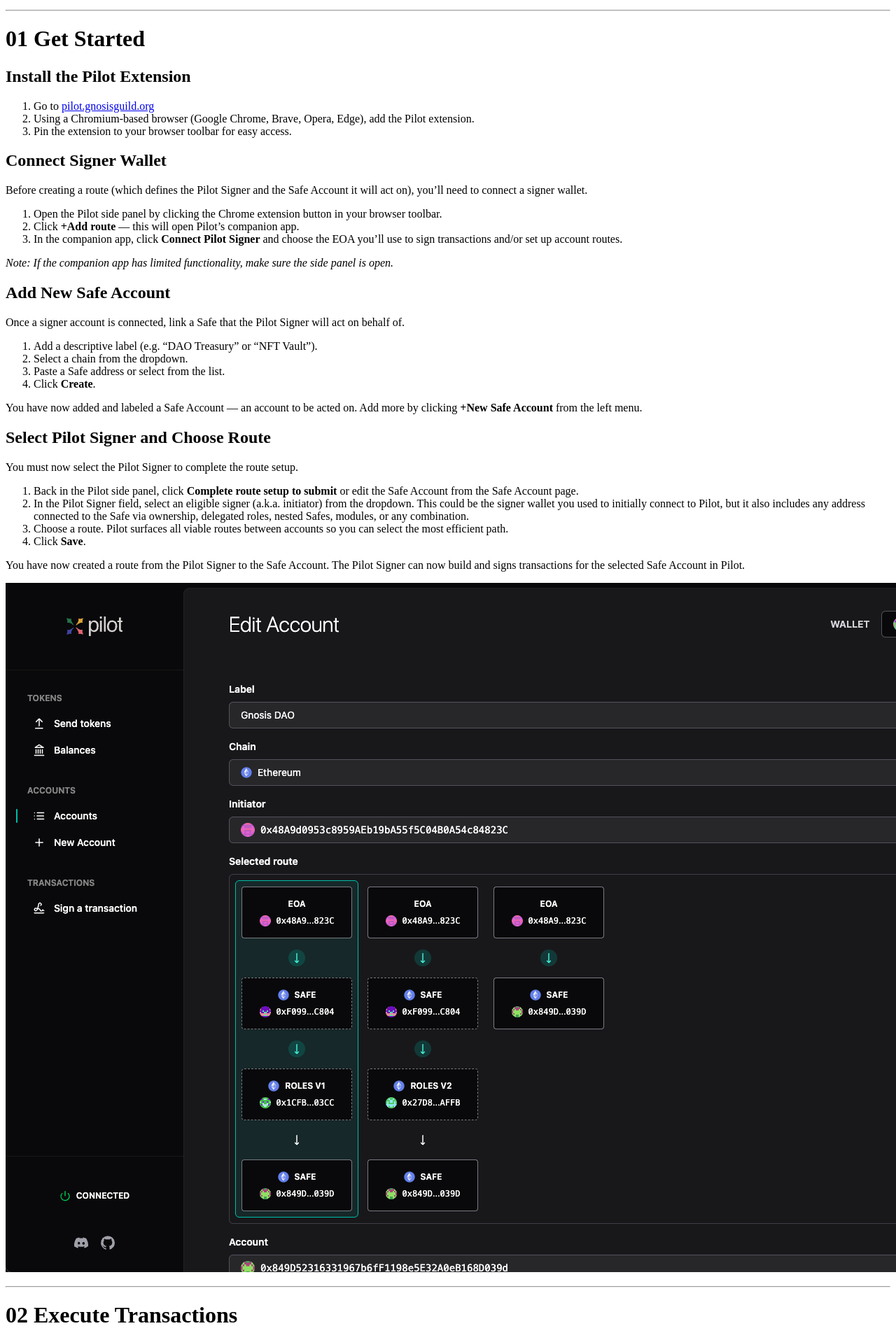
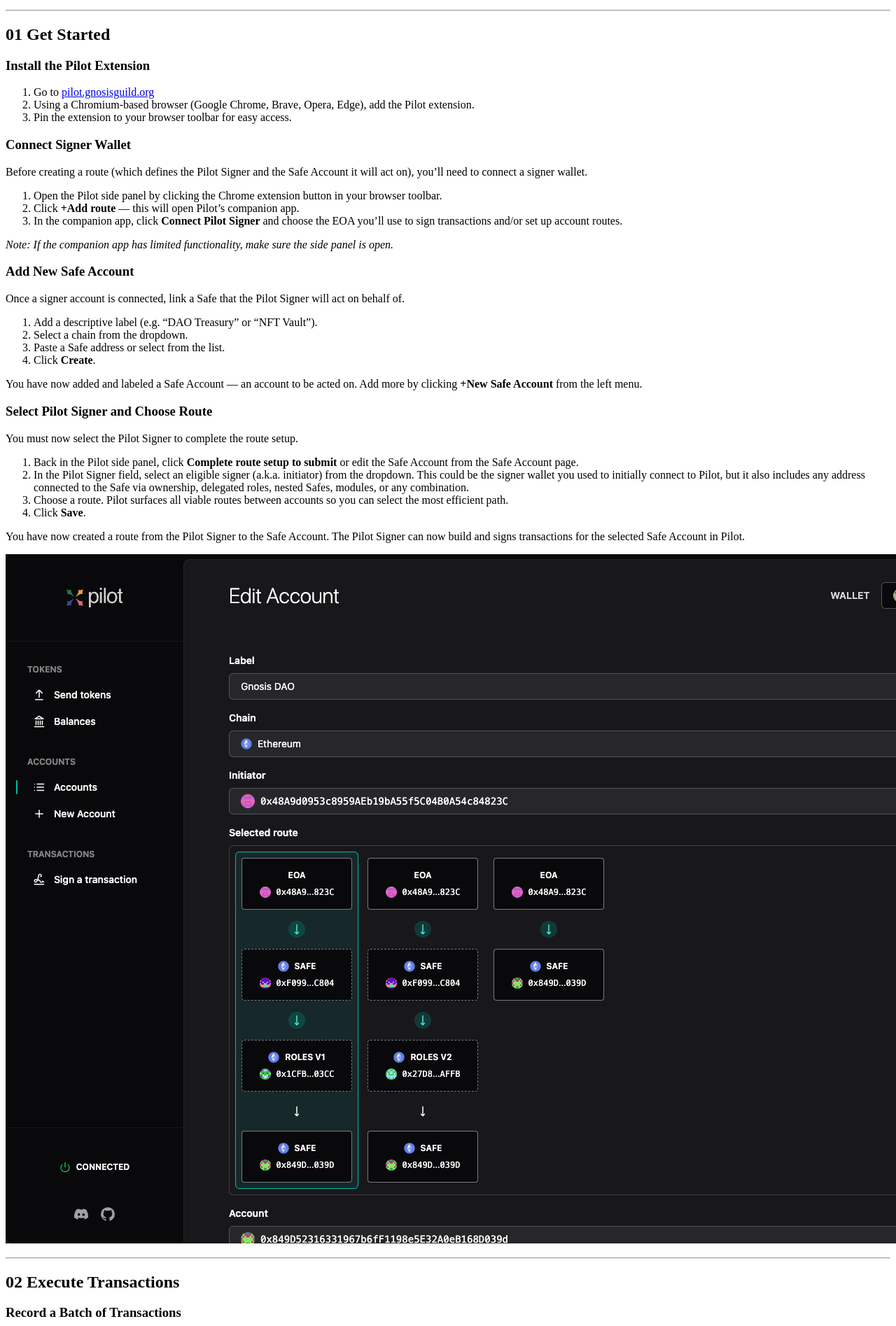
Before and after one commit to gnosisguild/zodiac-wiki, a Next.js app: page /documentation/pilot-extension/pilot-extension-member-tutorial in a window 1280 px wide. Shown: the part 665-2560 px from the top of the page at 70% size. Built offline with nearby package versions, Linux system fonts and the light colour scheme.

Commit message:
Update pilot-extension-member-tutorial.mdx

```diff
--- a/pages/documentation/pilot-extension/pilot-extension-member-tutorial.mdx
+++ b/pages/documentation/pilot-extension/pilot-extension-member-tutorial.mdx
@@ -24,15 +24,15 @@ Designed to streamline treasury, governance, and DeFi workflows, Pilot reduces r
 
 ---
 
-# 01 Get Started
+## 01 Get Started
 
-## Install the Pilot Extension
+### Install the Pilot Extension
 
 1. Go to [pilot.gnosisguild.org](http://pilot.gnosisguild.org/)
 2. Using a Chromium-based browser (Google Chrome, Brave, Opera, Edge), add the Pilot extension.
 3. Pin the extension to your browser toolbar for easy access.
 
-## Connect Signer Wallet
+### Connect Signer Wallet
 
 Before creating a route (which defines the Pilot Signer and the Safe Account it will act on), you’ll need to connect a signer wallet.
 
@@ -43,7 +43,7 @@ Before creating a route (which defines the Pilot Signer and the Safe Account it
 *Note: If the companion app has limited functionality, make sure the side panel is open.*
 
 
-## Add New Safe Account
+### Add New Safe Account
 
 Once a signer account is connected, link a Safe that the Pilot Signer will act on behalf of.
 
@@ -54,7 +54,7 @@ Once a signer account is connected, link a Safe that the Pilot Signer will act o
 
 You have now added and labeled a Safe Account — an account to be acted on. Add more by clicking **+New Safe Account** from the left menu.
 
-## Select Pilot Signer and Choose Route
+### Select Pilot Signer and Choose Route
 
 You must now select the Pilot Signer to complete the route setup.
 
@@ -69,9 +69,9 @@ You have now created a route from the Pilot Signer to the Safe Account. The Pilo
 
 ---
 
-# 02 Execute Transactions
+## 02 Execute Transactions
 
-## Record a Batch of Transactions
+### Record a Batch of Transactions
 
 1. Open the Pilot side panel.
 2. Navigate to a dapp (e.g. CoW Swap).
@@ -93,7 +93,7 @@ You have now created a route from the Pilot Signer to the Safe Account. The Pilo
   style={{ width: "100%", borderRadius: "8px", marginTop: "1rem" }}
 />
 
-## Review and Sign Transaction Bundle
+### Review and Sign Transaction Bundle
 
 1. Once the batch of transactions are submitted through Pilot’s side panel, the companion app will open with the transaction information.
 
@@ -104,7 +104,7 @@ You have now created a route from the Pilot Signer to the Safe Account. The Pilo
 
 ![Pilot Extension Interface 3](/pilot-sign-dark.png)
 
-## Delegate with Roles (optional)
+### Delegate with Roles (optional)
 
 Want to delegate execution? Use [Zodiac Roles](https://roles.gnosisguild.org/) to set up permissioned access.
 
@@ -121,9 +121,9 @@ Learn more about Zodiac Roles [here](/documentation/roles-modifier).
 
 ---
 
-# 03 Manage Accounts
+## 03 Manage Accounts
 
-## Switch Accounts
+### Switch Accounts
 
 1. Navigate to the **Safe Accounts** page in the left-hand menu of the Pilot companion app.
 2. Hover over any account to reveal options.
@@ -133,17 +133,13 @@ Learn more about Zodiac Roles [here](/documentation/roles-modifier).
 
 ![Pilot Extension Interface 1](/pilot-account-overview.png)
 
----
-
-## Edit or Delete Accounts
+### Edit or Delete Accounts
 
 1. Navigate to the **Safe Accounts** page in the left-hand menu of the Pilot companion app.
 2. Hover over the account to reveal options.
 3. Click the three-dot menu to edit or delete the account.
 
----
-
-## Send Tokens
+### Send Tokens
 
 1. Navigate to the **Send Tokens** page from the left-hand menu of the Pilot companion app. (This is also accessible by hovering over a given asset from the Balances page.)
 2. Enter the recipient’s address.
```
